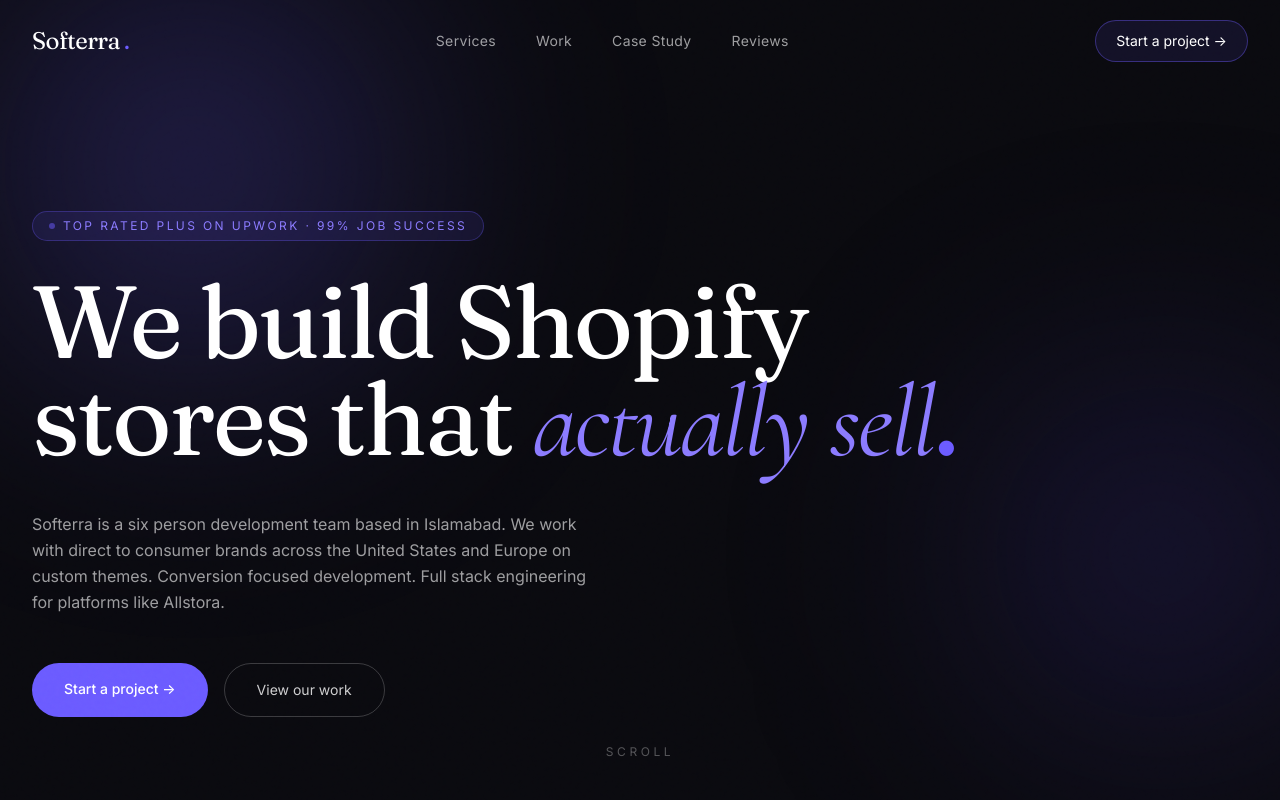
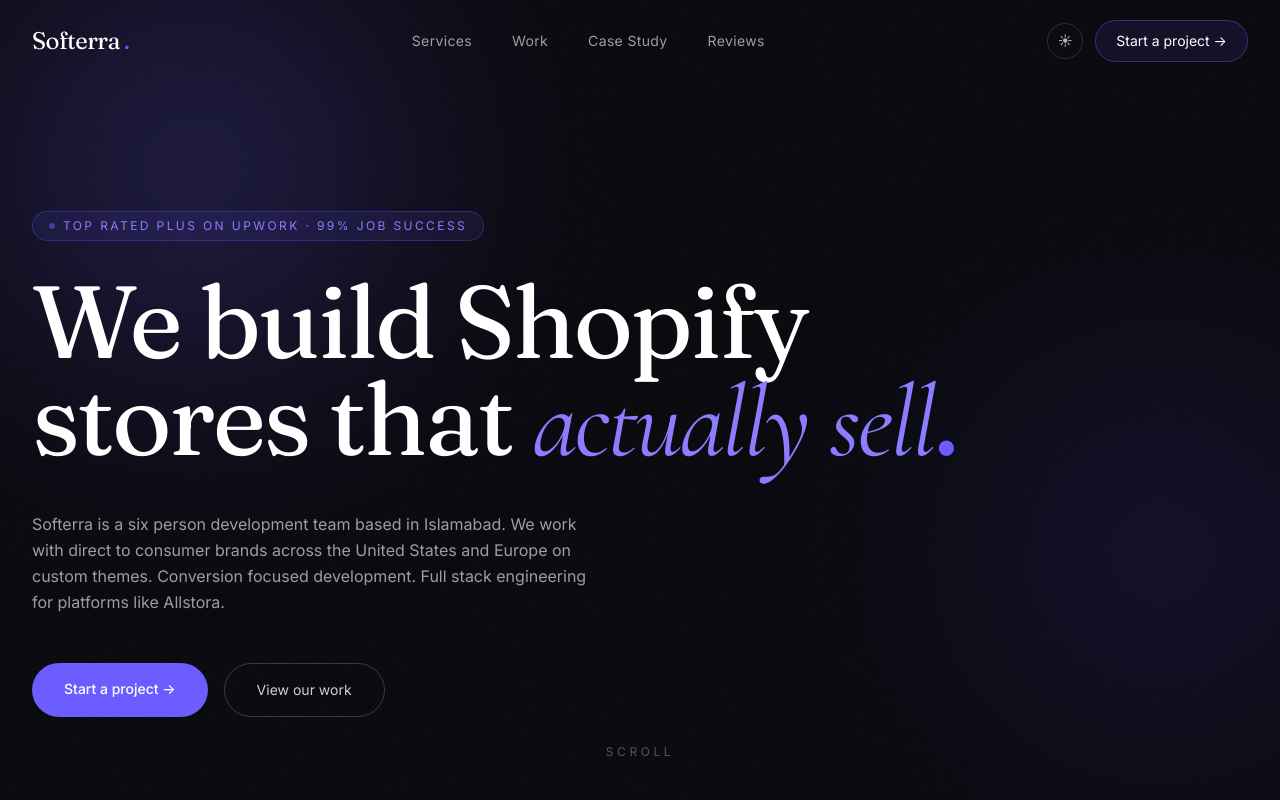
Before and after one commit to softerraorg/softerra-landing, a React (Vite) app in the folder softerra-app/: page / in a window 1280 px wide. Shown: the top 800 px of the page. Built offline with nearby package versions, Linux system fonts and the light colour scheme.

Commit message:
toggle dark and light mode on the nav bar.

```diff
--- a/softerra-app/index.html
+++ b/softerra-app/index.html
@@ -1,5 +1,5 @@
 <!doctype html>
-<html lang="en">
+<html lang="en" class="dark">
   <head>
     <meta charset="UTF-8" />
     <link rel="icon" type="image/svg+xml" href="/favicon.svg" />
--- /dev/null
+++ b/softerra-app/src/components/ThemeToggle.jsx
@@ -0,0 +1,17 @@
+import { useTheme } from "../lib/useTheme";
+
+// Small circular button that flips between light and dark themes.
+export default function ThemeToggle() {
+  const { theme, toggle } = useTheme();
+
+  return (
+    <button
+      type="button"
+      onClick={toggle}
+      aria-label="Toggle color theme"
+      className="flex h-9 w-9 items-center justify-center rounded-full border border-fg/15 text-sm text-fg/70 transition-colors hover:border-fg/30 hover:text-fg"
+    >
+      {theme === "dark" ? "☀" : "☾"}
+    </button>
+  );
+}
--- a/softerra-app/src/index.css
+++ b/softerra-app/src/index.css
@@ -1 +1,30 @@
 @import "tailwindcss";
+
+/* ---- Theme tokens: light is the :root default, .dark overrides ---- */
+:root {
+  --bg: #f4f4f6;
+  --surface: #ffffff;
+  --surface-2: #ebebef;
+  --fg: #0a0a0f;
+}
+
+.dark {
+  --bg: #0a0a0f;
+  --surface: #0a0a0f;
+  --surface-2: #16131f;
+  --fg: #ffffff;
+}
+
+/* Map tokens to Tailwind color utilities (bg-bg, bg-surface, text-fg, ...).
+   `inline` keeps them referencing the live CSS variable, so they react
+   instantly when the .dark class is toggled. */
+@theme inline {
+  --color-bg: var(--bg);
+  --color-surface: var(--surface);
+  --color-surface-2: var(--surface-2);
+  --color-fg: var(--fg);
+}
+
+body {
+  background: var(--bg);
+}
--- /dev/null
+++ b/softerra-app/src/lib/useTheme.js
@@ -0,0 +1,18 @@
+import { useEffect, useState } from "react";
+
+// Tracks the active color theme ("dark" | "light"), keeps the `.dark` class
+// on <html> in sync, and remembers the choice in localStorage.
+export function useTheme() {
+  const [theme, setTheme] = useState(
+    () => localStorage.getItem("theme") || "dark"
+  );
+
+  useEffect(() => {
+    document.documentElement.classList.toggle("dark", theme === "dark");
+    localStorage.setItem("theme", theme);
+  }, [theme]);
+
+  const toggle = () => setTheme((t) => (t === "dark" ? "light" : "dark"));
+
+  return { theme, toggle };
+}
--- a/softerra-app/src/sections/Nav.jsx
+++ b/softerra-app/src/sections/Nav.jsx
@@ -1,5 +1,7 @@
 import { useState, useEffect } from "react";
 import { motion } from "framer-motion";
+import ThemeToggle from "../components/ThemeToggle";
+
 // ---------- Nav ----------
 export default function Nav() {
   const [scrolled, setScrolled] = useState(false);
@@ -15,27 +17,30 @@ export default function Nav() {
       animate={{ y: 0, opacity: 1 }}
       transition={{ duration: 0.6, ease: "easeOut" }}
       className={`fixed top-0 z-40 w-full transition-all duration-500 ${
-        scrolled ? "backdrop-blur-xl bg-black/40 border-b border-white/5" : ""
+        scrolled ? "backdrop-blur-xl bg-bg/70 border-b border-fg/5" : ""
       }`}
     >
       <div className="mx-auto flex max-w-7xl items-center justify-between px-8 py-5">
         <div className="flex items-baseline gap-1 font-serif text-2xl tracking-tight">
-          <span className="text-white">Softerra</span>
+          <span className="text-fg">Softerra</span>
           <span className="text-[#6B5BFF]">.</span>
         </div>
-        <div className="hidden gap-10 text-sm tracking-wide text-white/60 md:flex">
+        <div className="hidden gap-10 text-sm tracking-wide text-fg/60 md:flex">
           {["Services", "Work", "Case Study", "Reviews"].map((item) => (
-            <a key={item} href={`#${item.toLowerCase().replace(" ", "-")}`} className="hover:text-white transition-colors">
+            <a key={item} href={`#${item.toLowerCase().replace(" ", "-")}`} className="hover:text-fg transition-colors">
               {item}
             </a>
           ))}
         </div>
-        <a
-          href="#contact"
-          className="group relative overflow-hidden rounded-full border border-[#6B5BFF]/40 bg-[#6B5BFF]/10 px-5 py-2.5 text-sm text-white transition-all hover:bg-[#6B5BFF]/20"
-        >
-          <span className="relative z-10">Start a project →</span>
-        </a>
+        <div className="flex items-center gap-3">
+          <ThemeToggle />
+          <a
+            href="#contact"
+            className="group relative overflow-hidden rounded-full border border-[#6B5BFF]/40 bg-[#6B5BFF]/10 px-5 py-2.5 text-sm text-fg transition-all hover:bg-[#6B5BFF]/20"
+          >
+            <span className="relative z-10">Start a project →</span>
+          </a>
+        </div>
       </div>
     </motion.nav>
   );
```
